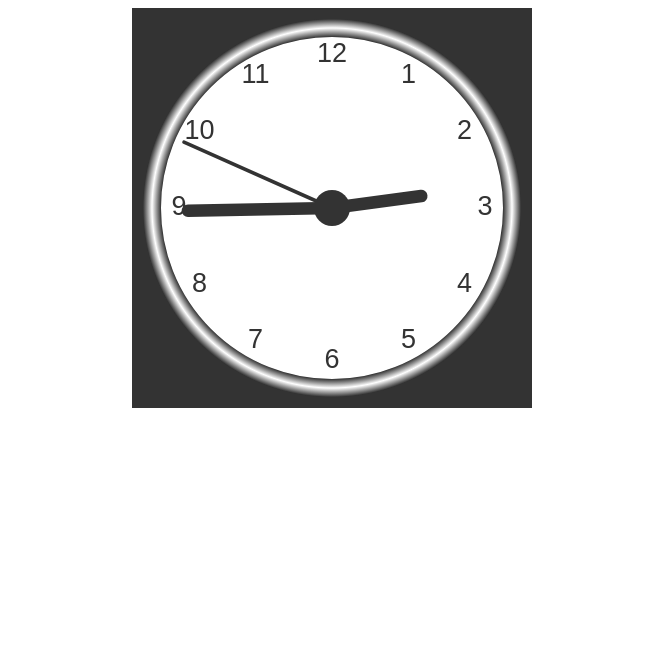
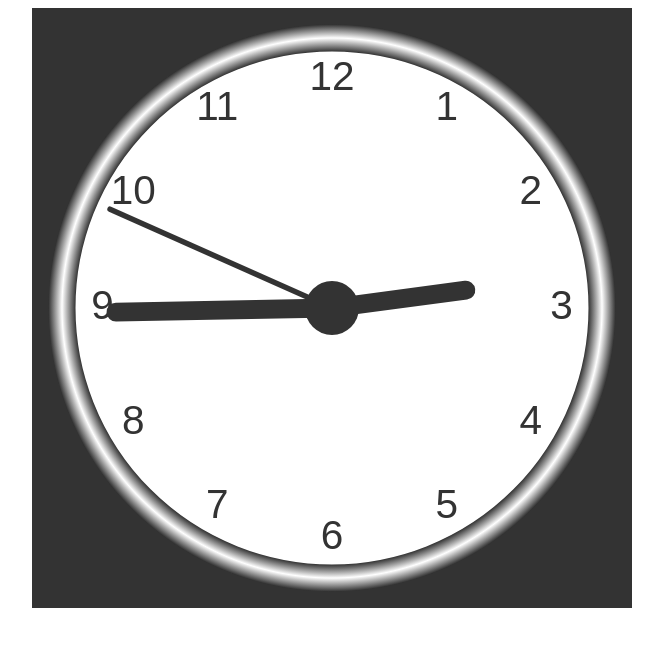
Before and after one commit to budhi-halim/molecular-biology, a plain HTML site: page clock.html in a window 1280 px wide. Shown: the whole page, without its empty margins (308-971 px from the left). Drawn offline with Linux system fonts and the light colour scheme.

Commit message:
Update clock.html

```diff
--- a/clock.html
+++ b/clock.html
@@ -17,7 +17,7 @@ canvas {
 </head>
 <body>
 
-<canvas id="canvas" width="400" height="400"
+<canvas id="canvas" width="600" height="600"
 style="background-color:#333">
 </canvas>
 
```
